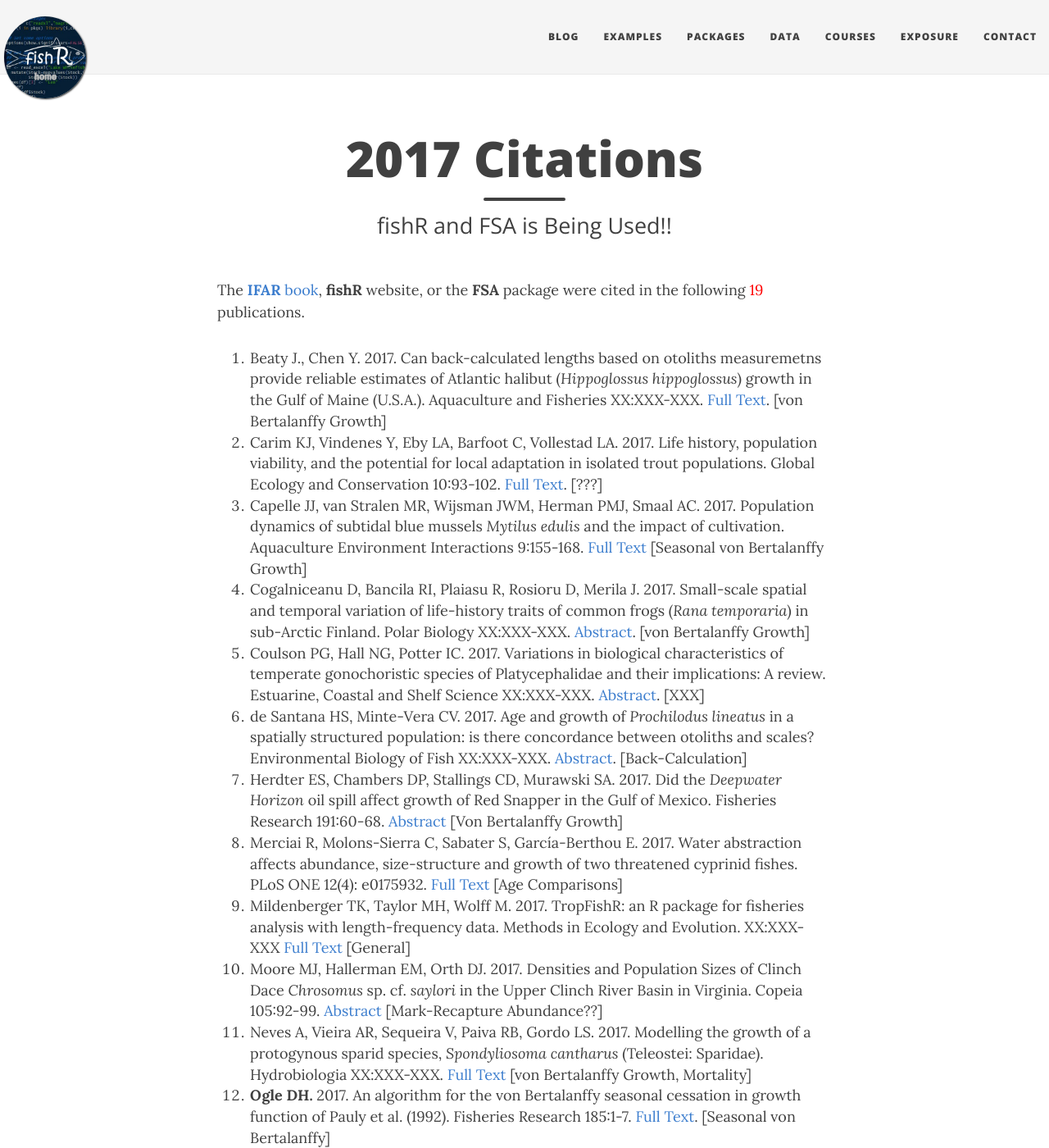
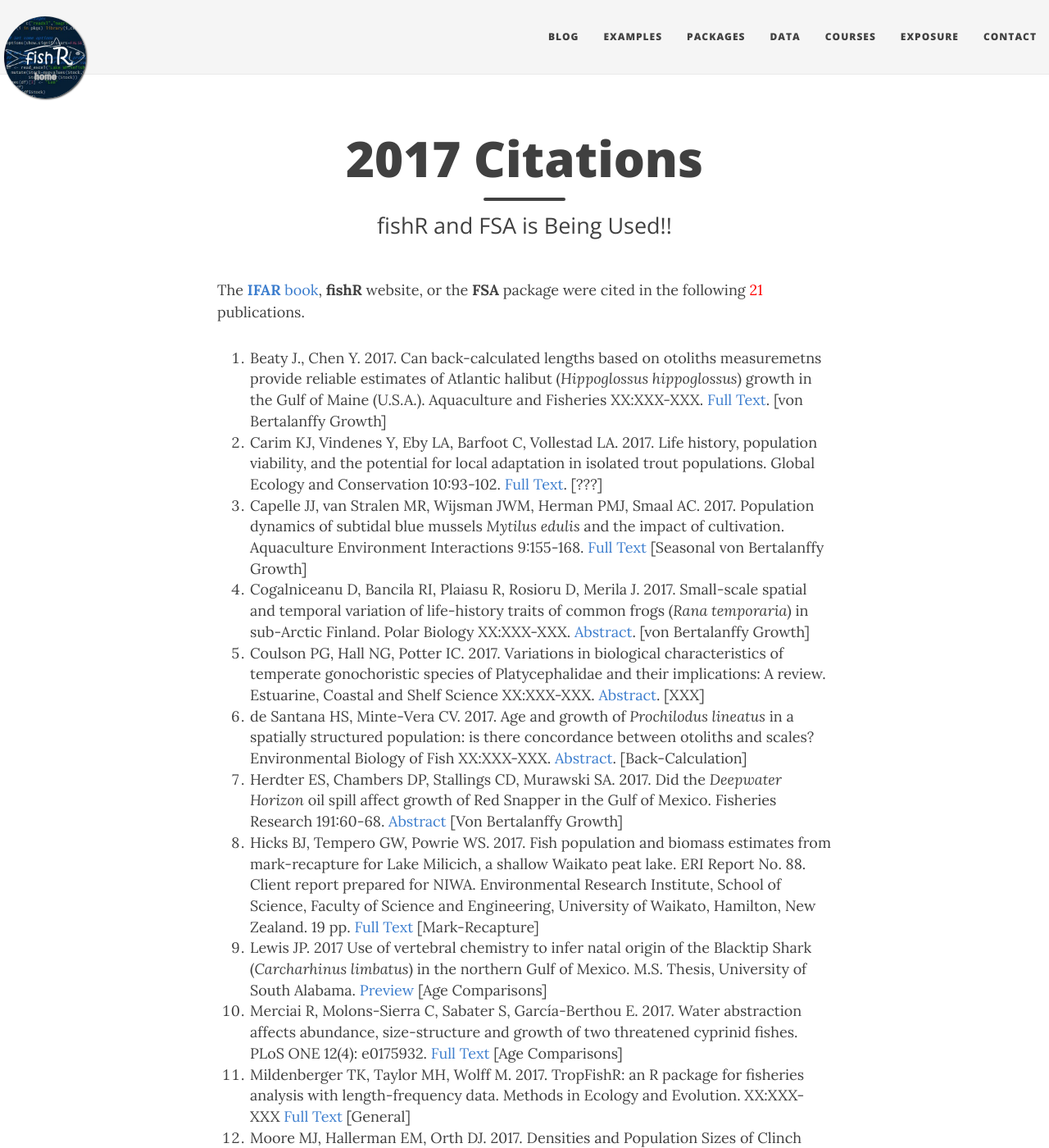
Before and after one commit to droglenc/fishR, a Jekyll site: the page built from exposure/exposure-citations17.md, in a window 1280 px wide and 1400 px high. Shown: the whole window at 82% size. Built offline with Jekyll 4.4.1, drawn with Linux system fonts in a browser that asks for light colours; nearby versions of some CDN libraries.

Commit message:
Added a citation

```diff
--- a/exposure/exposure-citations17.md
+++ b/exposure/exposure-citations17.md
@@ -5,7 +5,7 @@ subtitle: fishR and FSA is Being Used!!
 css: "/css/exposure-citation.css"
 ---
 
-The [**IFAR** book](http://derekogle.com/IFAR/), **fishR** website, or the **FSA** package were cited in the following <span id="contact-div">19</span> publications.
+The [**IFAR** book](http://derekogle.com/IFAR/), **fishR** website, or the **FSA** package were cited in the following <span id="contact-div">21</span> publications.
 
 1. Beaty J., Chen Y. 2017. Can back-calculated lengths based on otoliths measuremetns provide reliable estimates of Atlantic halibut (*Hippoglossus hippoglossus*) growth in the Gulf of Maine (U.S.A.). Aquaculture and Fisheries XX:XXX-XXX. [Full Text](http://www.sciencedirect.com/science/article/pii/S2468550X17300023). [von Bertalanffy Growth]
 1. Carim KJ, Vindenes Y, Eby LA, Barfoot C, Vollestad LA. 2017. Life history, population viability, and the potential for local adaptation in isolated trout populations. Global Ecology and Conservation 10:93-102. [Full Text](http://www.sciencedirect.com/science/article/pii/S2351989416301457). [???]
@@ -14,6 +14,8 @@ The [**IFAR** book](http://derekogle.com/IFAR/), **fishR** website, or the **FSA
 1. Coulson PG, Hall NG, Potter IC. 2017. Variations in biological characteristics of temperate gonochoristic species of Platycephalidae and their implications: A review. Estuarine, Coastal and Shelf Science XX:XXX-XXX. [Abstract](http://www.sciencedirect.com/science/article/pii/S0272771416307740). [XXX]
 1. de Santana HS, Minte-Vera CV. 2017. Age and growth of *Prochilodus lineatus* in a spatially structured population: is there concordance between otoliths and scales? Environmental Biology of Fish XX:XXX-XXX.  [Abstract](http://link.springer.com/article/10.1007/s10641-017-0574-5). [Back-Calculation]
 1. Herdter ES, Chambers DP, Stallings CD, Murawski SA. 2017. Did the *Deepwater Horizon* oil spill affect growth of Red Snapper in the Gulf of Mexico. Fisheries Research 191:60-68. [Abstract](http://www.sciencedirect.com/science/article/pii/S0165783617300656) [Von Bertalanffy Growth]
+1. Hicks BJ, Tempero GW, Powrie WS. 2017. Fish population and biomass estimates from mark-recapture for Lake Milicich, a shallow Waikato peat lake. ERI Report No. 88. Client report prepared for NIWA. Environmental Research Institute, School of Science, Faculty of Science and Engineering, University of Waikato, Hamilton, New Zealand. 19 pp. [Full Text](http://www.waikato.ac.nz/__data/assets/pdf_file/0018/333432/ERI_88.pdf) [Mark-Recapture]
+1. Lewis JP. 2017 Use of vertebral chemistry to infer natal origin of the Blacktip Shark (*Carcharhinus limbatus*) in the northern Gulf of Mexico. M.S. Thesis, University of South Alabama. [Preview](http://search.proquest.com/openview/58a9b1efb6d5eeda9b8304139844b64f/1?pq-origsite=gscholar&cbl=18750&diss=y) [Age Comparisons]
 1. Merciai R, Molons-Sierra C, Sabater S, García-Berthou E. 2017. Water abstraction affects abundance, size-structure and growth of two threatened cyprinid fishes. PLoS ONE 12(4): e0175932. [Full Text](https://doi.org/10.1371/journal.pone.0175932) [Age Comparisons]
 1. Mildenberger TK, Taylor MH, Wolff M. 2017. TropFishR: an R package for fisheries analysis with length-frequency data. Methods in Ecology and Evolution. XX:XXX-XXX [Full Text](http://onlinelibrary.wiley.com/doi/10.1111/2041-210X.12791/epdf) [General]
 1. Moore MJ, Hallerman EM, Orth DJ. 2017. Densities and Population Sizes of Clinch Dace *Chrosomus* sp. cf. *saylori* in the Upper Clinch River Basin in Virginia. Copeia 105:92-99. [Abstract](http://www.bioone.org/doi/abs/10.1643/CI-16-506) [Mark-Recapture Abundance??]
```
